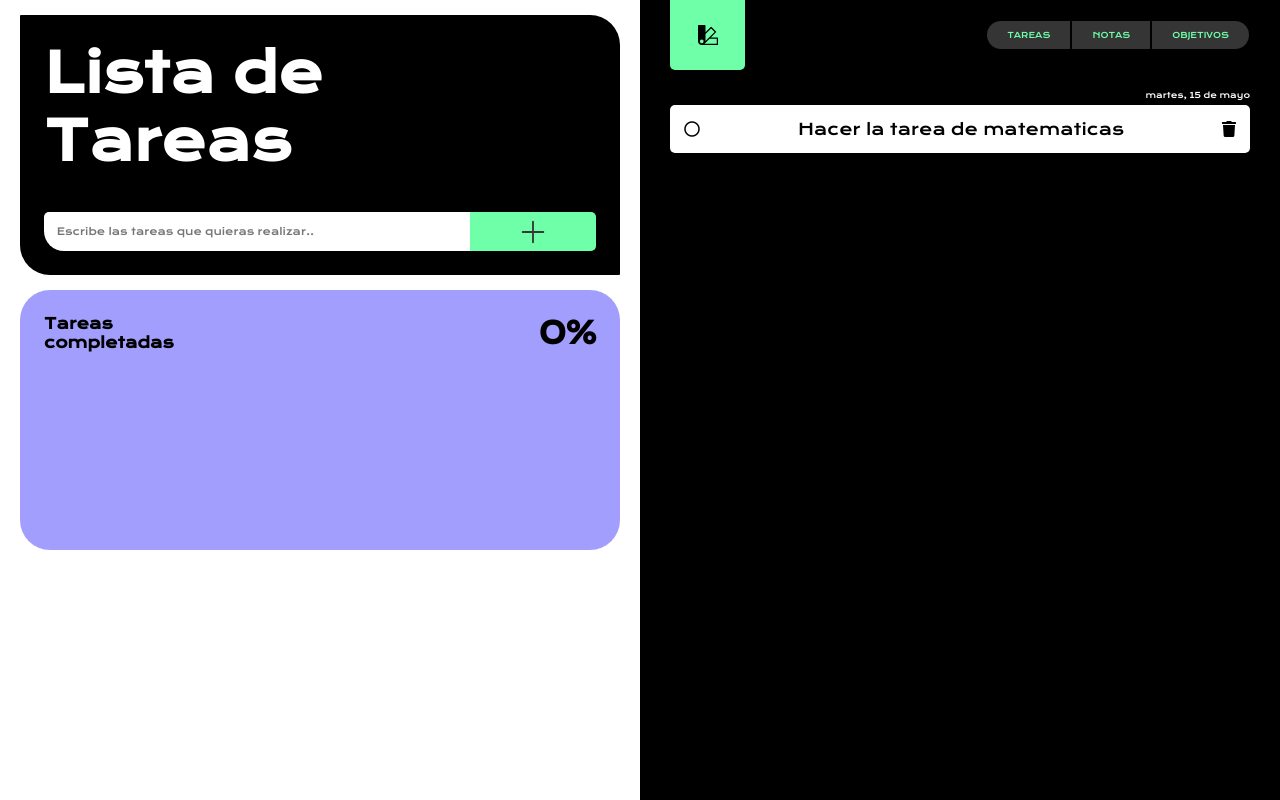
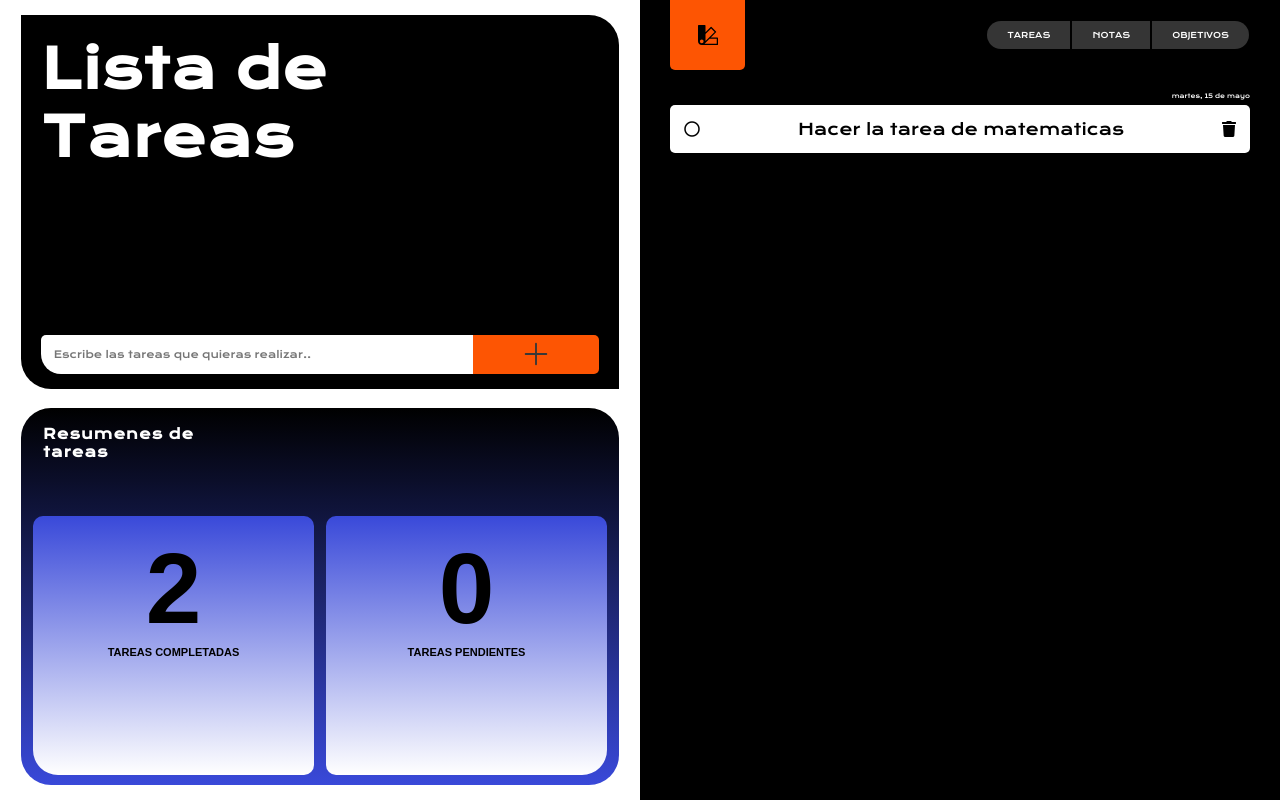
Before and after one commit to LautaroAgustinPaz/glow.habits, a plain HTML site: page index.html in a window 1280 px wide. Drawn offline with nearby package versions, Linux system fonts and the light colour scheme; a web font is replaced by a local one.

Commit message:
Card - Tareas Realizadas / Tareas pendientes + Cambio de colores y Ajustes

```diff
--- a/index.html
+++ b/index.html
@@ -6,7 +6,7 @@
     <meta name="viewport" content="width=device-width, initial-scale=1.0">
     <title>To Do List - Listo</title>
     <link rel="stylesheet" href="https://cdnjs.cloudflare.com/ajax/libs/font-awesome/5.15.4/css/all.min.css">
-    <link rel="stylesheet" href="./style/estilo.css">
+    <link rel="stylesheet" href="/styles/estilo.css">
 </head>
 <body>
     <!-- Lading Page-->
@@ -37,12 +37,21 @@
             </div>
 
         <!-- Contenedor 2: Progreso -->
-            <div class="progreso-card">
-                <div class="diaCompletado">
-                    <h2>Tareas</h2>
-                    <h2>completadas</h2>
+            <div class="resumen-t-card">
+                <div class="resumenDeT-txt">
+                    <h3>Resumenes de</h3>
+                    <h3>tareas</h3>
                 </div>
-                    <h3 class="porcentaje">0%</h3>
+                <div class="tareas-cp">
+                    <div class="tarea-c">
+                        <h2>2</h2>
+                        <h3>TAREAS COMPLETADAS</h3>
+                    </div>
+                    <div class="tarea-p">
+                        <h2>0</h2>
+                        <h3>TAREAS PENDIENTES</h3>
+                    </div>
+                </div>
             </div>
         </div>
 
--- a/style/partials/_cards.scss
+++ b/style/partials/_cards.scss
@@ -2,19 +2,21 @@
 
 .agregarTareas-card {
     background: #000000;
-    border-radius: 1px 30px 1px 30px;
+    border-radius: 0px 30px 0px 30px;
     color: white;
 
-    padding: 1.5rem;
-    margin: 15px 20px 15px 20px;
+    padding: 20px 20px 15px 20px;
+    margin: 15px 21px 5px 21px;
 
-    min-height: 260px;
+    min-height: 95%;
     display: flex;
     flex-direction: column;
     justify-content: space-between;
 
     .titulo {
         font-size: 36px;
+        letter-spacing: 1px;
+        font-family: "Krona one", sans-serif;
     }
 
     /* Input y button "+" */
@@ -30,6 +32,7 @@
             outline: none;
             transition: .3s;
             font-size: 10px;
+            font-family: "Krona One", sans-serif;
         }
 
         .agregar-tarea-input::placeholder  {
@@ -39,7 +42,7 @@
         .agregar-tarea-submit {
             padding: 0 3rem;
             border: 0;
-            background-color: #70FFA9;
+            background-color: #FD5503;
             color: rgb(56, 56, 56);
             border-radius: 0px 5px 5px 0px;
             font-size: 30px;
@@ -52,33 +55,76 @@
 
         .agregar-tarea-submit:hover {
             background-color: rgb(53, 49, 49);
-            color: #70FFA9;
+            color: #FD5503;
         }
     }
 }
 
 /* ------------------------------------------------------------------------------------->      CARD 2       */
 
-.progreso-card {
-    background: #A29EFE;
+.resumen-t-card {
+    min-height: 75%;
+    background-image: linear-gradient(#000000,#3949D9);
     border-radius: 30px;
+    margin: 15px 21px 15px 21px;
 
-    padding: 1.5rem;;
-    margin: 15px 20px 15px 20px;
-
-    min-height: 260px;
-    display: flex;
-    justify-content: space-between;
+    display: grid;
+    grid-template-columns: 1fr;
+    grid-template-rows: 0.40fr 1fr;
 
 
-    .diaCompletado {
+    .resumenDeT-txt {
+        color: white;
         display: flex;
         flex-direction: column;
+        padding: 17px 20px 0px 22px;
 
-        font-size: 10px;
+        font-size: 12px;
+        letter-spacing: 1px;
+        font-family: "Krona one", sans-serif;
+        grid-column: 1/2;
+        grid-row: 1/1;
     }
 
-    .porcentaje {
-        font-size: 30px;
+    .tareas-cp {
+        color: rgb(0, 0, 0);
+        text-align: center;
+        display: flex;
+        padding: 0px 12px 10px 12px;
+        grid-column: 1/1;
+        grid-row: 2/3;
+
+        .tarea-c {
+            font-family: "Goldman", sans-serif;
+            background-image: linear-gradient(#3949D9, #FFFFFF);
+            border-radius: 10px 10px 10px 25px;
+            width: 100%;
+            margin-right: 6px;
+
+            .tarea-c, h2 {
+                padding-top: 15px;
+                font-size: 100px;
+            }
+            .tarea-c, h3 {
+                font-size: 11px;
+            }
+        }
+
+        .tarea-p {
+            font-family: "Goldman", sans-serif;
+            background-image: linear-gradient(#3949D9, #FFFFFF);;
+            border-radius: 10px 10px 25px 10px;
+            width: 100%;
+            margin-left: 6px;
+
+            .tarea-p, h2 {
+                padding-top: 15px;
+                font-size: 100px;
+
+            }
+            .tarea-p, h3 {
+                font-size: 11px;
+            }
+        }
     }
 }
--- a/style/partials/_contenedoresG.scss
+++ b/style/partials/_contenedoresG.scss
@@ -18,6 +18,7 @@
 .contenedor-agregadorDeT-progreso {
     background-color: #ffffff;
     width: 100%;
+    display: grid;
 }
 
 /* ---------------------------------------------->  Contenedor Global 2 : Color Mode + Fecha + Lista */
--- a/style/partials/_listaTareaElementos.scss
+++ b/style/partials/_listaTareaElementos.scss
@@ -8,7 +8,7 @@
 // seccion de Color Mode - MiniNavbar y Fecha
 .ux {
     .color-mode {
-        background-color: #70FFA9;
+        background-color: #FD5503;
         min-width: 75px;
         min-height: 70px;
     }
@@ -25,13 +25,12 @@
 
 
         color: #ffffff;
-        font-size: 8px;
+        font-size: 6px;
+        font-family: "Krona One", sans-serif;
     }
 
     .miniNavbar {
-
         margin-right: 30px;
-
 
         grid-column: 2/3;
         grid-row: 1/2;
@@ -42,20 +41,23 @@
         justify-content: flex-end;
 
         button {
+            padding: 9px;
+            background-color: #353535;
+            color: #ffffff;
+            border: none;
+
             font-size: 8px;
             font-weight: 200;
-            padding: 9px;
-            background-color: #353535;
-            color: #70FFA9;
-            border: none;
+            font-family: "Krona One", sans-serif;
 
             margin: 1px;
             padding-right: 20px;
             padding-left: 20px;
+
         }
 
         .btns:hover {
-            color: #A29EFE;
+            color: #9EA6EC;
         }
 
         .btn-tareas {
@@ -83,6 +85,7 @@
     display: flex;
     align-items: center;
     justify-content: space-between;
+    font-family: "Krona One", sans-serif;
 
     .seccion-tarea > ul p {
         font-size: 1.2rem;
--- a/style/partials/_reset.scss
+++ b/style/partials/_reset.scss
@@ -1,9 +1,9 @@
 @import url('https://fonts.googleapis.com/css2?family=Krona+One&display=swap');
+@import url('https://fonts.googleapis.com/css2?family=Goldman:wght@400;700&display=swap');
 
 /* Reseteo */
 * {
     margin: 0;
     padding: 0;
     box-sizing: border-box;
-    font-family: 'Krona One', sans-serif;
 }
```
Also changed, not shown: styles/estilo.css, styles/estilo.scss (renamed from style/estilo.scss), 2 other files.
